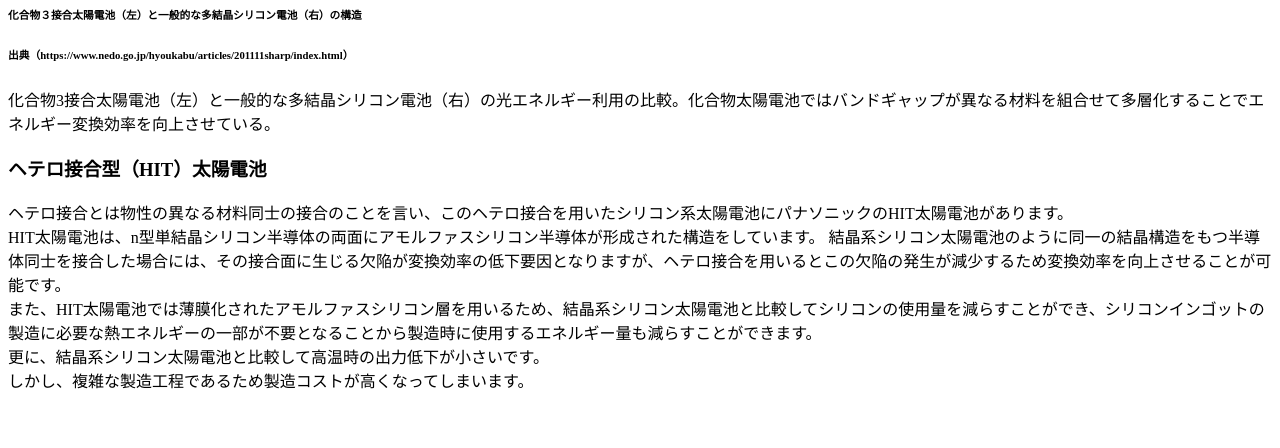
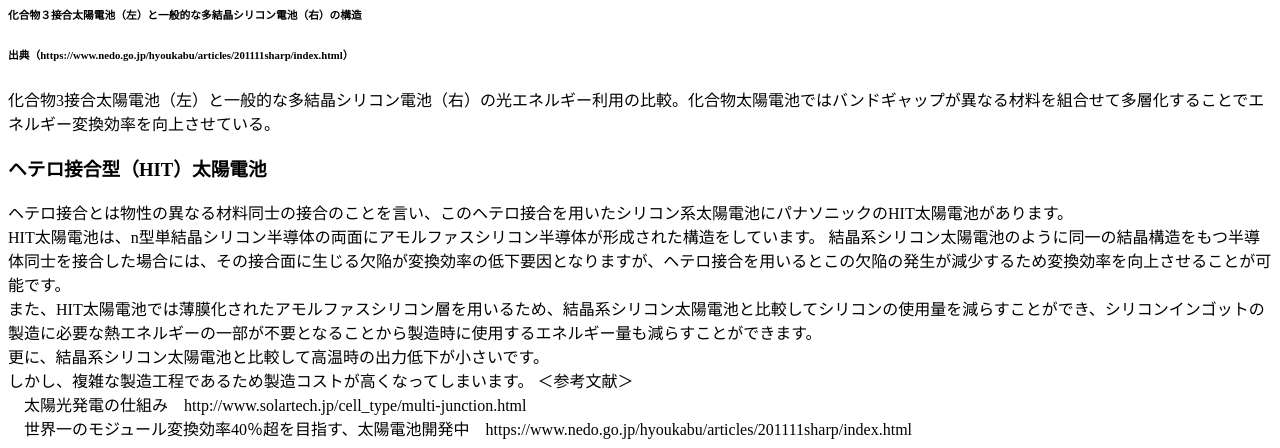
Before and after one commit to Rando5656/-.github.io, a plain HTML site: page index.html in a window 1280 px wide. Shown: the part 723-1171 px from the top of the page. Before the commit the page ends 1123 px from the top, so only its background shows below. Drawn offline with Linux system fonts and the light colour scheme.

Commit message:
Update index.html

```diff
--- a/index.html
+++ b/index.html
@@ -23,5 +23,7 @@
 <p3>また、HIT太陽電池では薄膜化されたアモルファスシリコン層を用いるため、結晶系シリコン太陽電池と比較してシリコンの使用量を減らすことができ、シリコンインゴットの製造に必要な熱エネルギーの一部が不要となることから製造時に使用するエネルギー量も減らすことができます。</p3><br>
 <p3>更に、結晶系シリコン太陽電池と比較して高温時の出力低下が小さいです。<br><p3>しかし、複雑な製造工程であるため製造コストが高くなってしまいます。</p3>
 
+<p3>＜参考文献＞<br>　太陽光発電の仕組み　http://www.solartech.jp/cell_type/multi-junction.html<br>　世界一のモジュール変換効率40％超を目指す、太陽電池開発中　https://www.nedo.go.jp/hyoukabu/articles/201111sharp/index.html　</p3>
+
   </body>
 </html>
```
